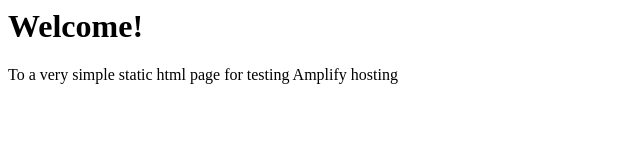
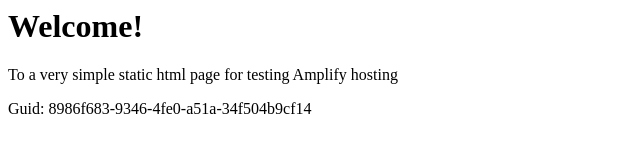
Before and after one commit to aws-aemilia-pdx/Github-PR-Commit-Integration-Test-DoNotTouch-GitHubAutoBuildCanaryTest-v1-preprod-us-west-2, a website: page src/index.html in a window 1280 px wide. Shown: the whole page, without its empty margins (0-640 px from the left). Drawn offline with Linux system fonts and the light colour scheme.

Commit message:
commit from integ tests

```diff
--- a/src/index.html
+++ b/src/index.html
@@ -1,3 +1,5 @@
+
+
 <html lang="en">
 
 <head>
@@ -10,6 +12,6 @@
 <body>
     <h1>Welcome!</h1>
     <p>To a very simple static html page for testing Amplify hosting</p>
-</body>
+    <p>Guid: 8986f683-9346-4fe0-a51a-34f504b9cf14</p></body>
 
 </html>
```
